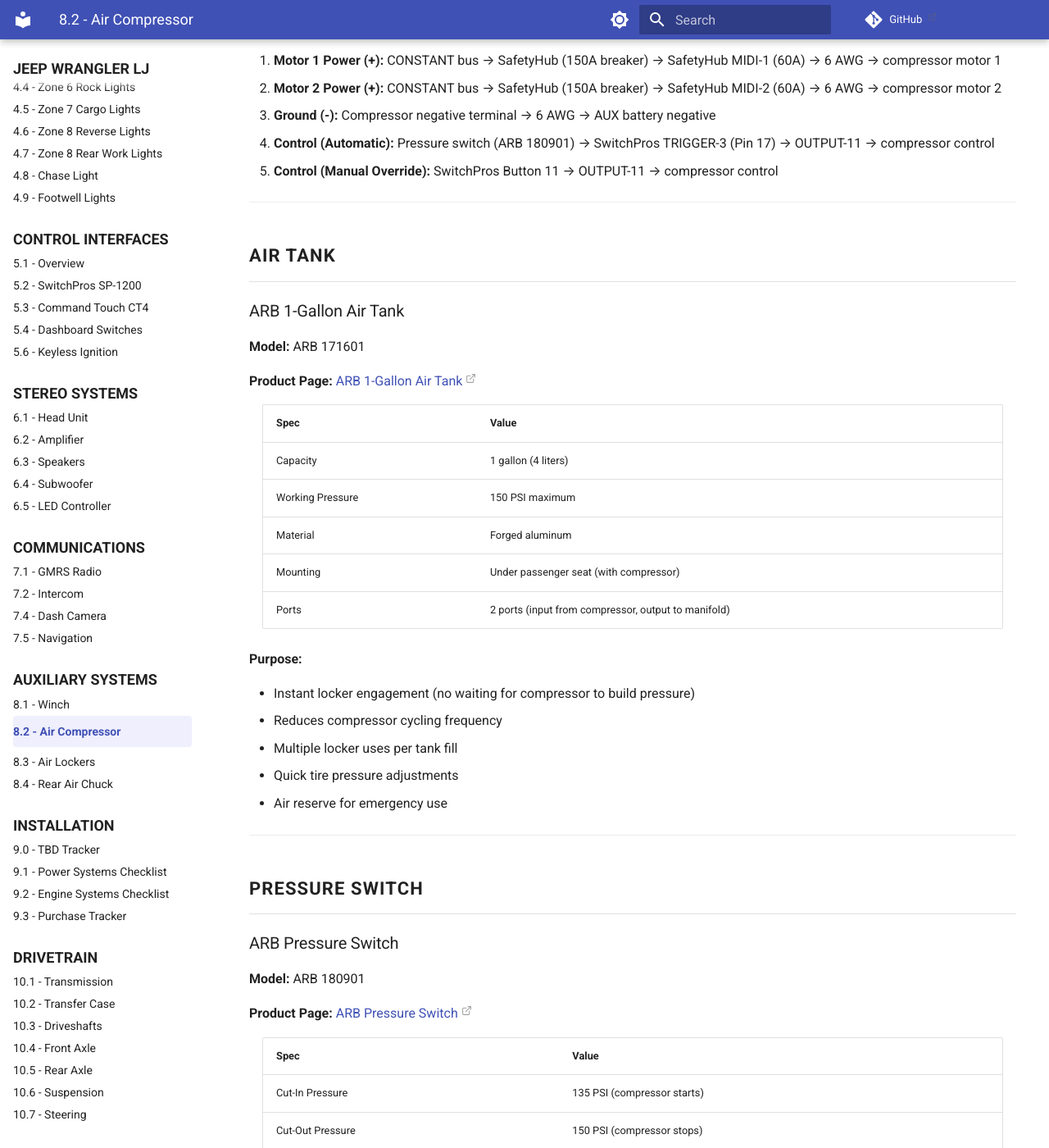
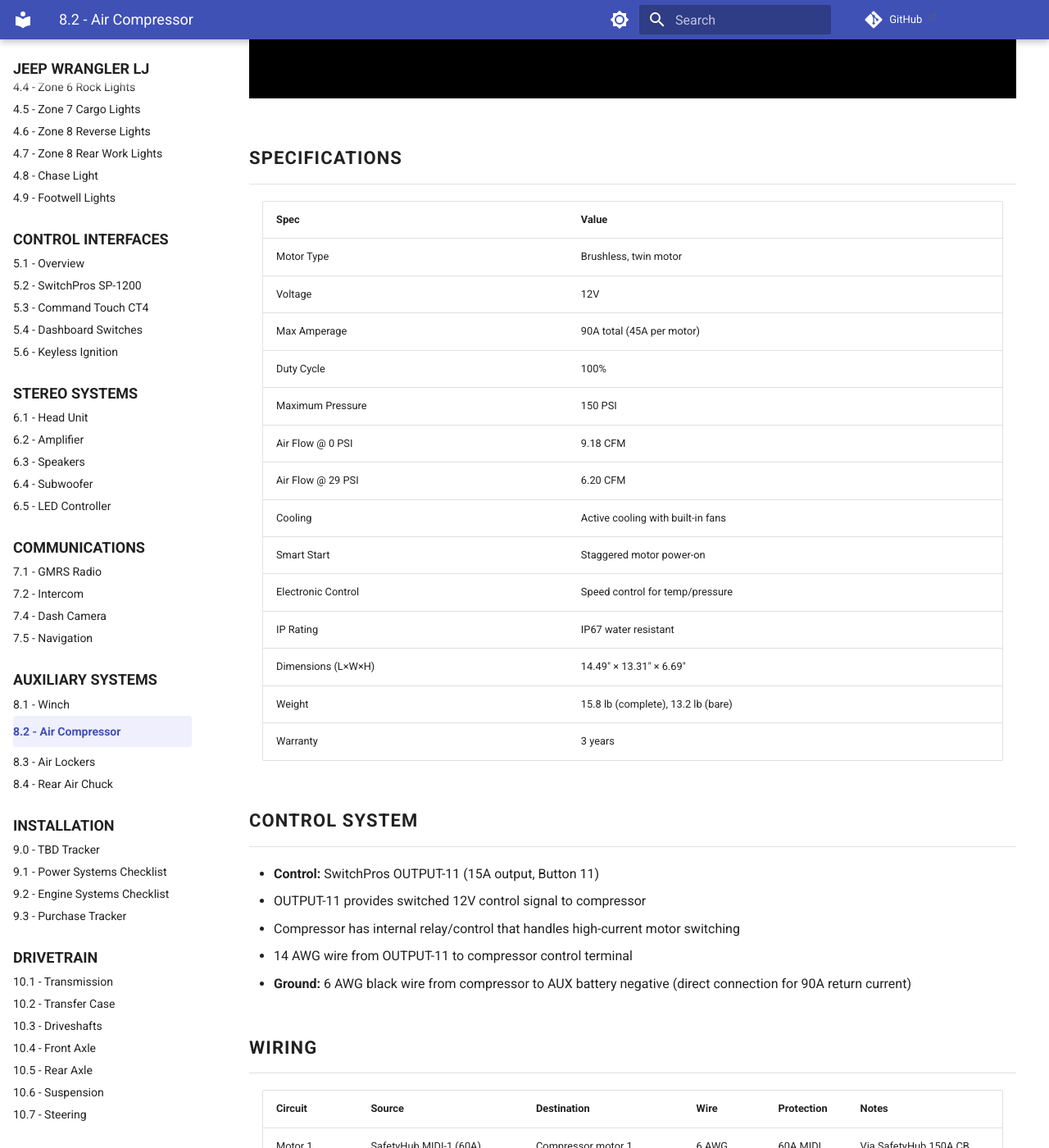
Before and after one commit to sob/drawings, an MkDocs documentation site: the page built from docs/jeep_lj/08-exterior-systems/02-air-compressor.md, in a window 1280 px wide and 1400 px high, scrolled down 1474 px. Shown: the whole window at 82% size. Built offline with MkDocs 1.6.1 and Material for MkDocs 9.7.7, drawn with Linux system fonts in a browser that asks for light colours; comment, search, counter and statistics services are not loaded; some of the changed text lies outside the part shown.

Commit message:
docs(lj): mark ARB CKBLTA12 + manifold + pressure switch purchased (#11)
Mark the ARB CKBLTA12 brushless twin compressor, ARB 180901 pressure
switch, and 4-6 port air manifold as purchased in the tracker and air
compressor doc. Fill in verified compressor specs (motor type,
dimensions, weight, 6.20 CFM @ 29 PSI, active cooling, warranty) from
the ARB store page. Correct the planned air tank from the discontinued
171601 (steel) to the current 171507 (aluminum, 4-port, 1-gal), which
matches the existing aluminum spec. Add product images for the
compressor, tank, pressure switch, RD116 air locker, and Zeon 10-S
winch to close the gap in section 8 imagery.

Co-authored-by: Claude Opus 4.7 <noreply@anthropic.com>

```diff
--- a/docs/jeep_lj/08-exterior-systems/02-air-compressor.md
+++ b/docs/jeep_lj/08-exterior-systems/02-air-compressor.md
@@ -26,13 +30,28 @@ ARB Twin Compressor system with air tank and automatic pressure management for l
 
 ///
 
+**Product Image:**
+
+![ARB CKBLTA12 Brushless Twin Compressor](../../images/arb-ckblta12-compressor.jpg)
+
 ## Specifications
 
-- Smart Start feature with staggered power-on to reduce startup spike
-- 100% duty cycle
-- Maximum pressure: 150 PSI
-- Air flow at 0 PSI: 9.18 CFM
-- IP67 water resistant
+| Spec                  | Value                              |
+| --------------------- | ---------------------------------- |
+| Motor Type            | Brushless, twin motor              |
+| Voltage               | 12V                                |
+| Max Amperage          | 90A total (45A per motor)          |
+| Duty Cycle            | 100%                               |
+| Maximum Pressure      | 150 PSI                            |
+| Air Flow @ 0 PSI      | 9.18 CFM                           |
+| Air Flow @ 29 PSI     | 6.20 CFM                           |
+| Cooling               | Active cooling with built-in fans  |
+| Smart Start           | Staggered motor power-on           |
+| Electronic Control    | Speed control for temp/pressure    |
+| IP Rating             | IP67 water resistant               |
+| Dimensions (L×W×H)    | 14.49" × 13.31" × 6.69"            |
+| Weight                | 15.8 lb (complete), 13.2 lb (bare) |
+| Warranty              | 3 years                            |
 
 ## Control System
 
@@ -65,17 +84,23 @@ ARB Twin Compressor system with air tank and automatic pressure management for l
 
 ### ARB 1-Gallon Air Tank
 
-**Model:** ARB 171601
+**Model:** ARB 171507 (Aluminum, 1-gallon, 4-port)
 
-**Product Page:** [ARB 1-Gallon Air Tank](https://www.amazon.com/ARB-171601-Steel-Tank/dp/B00IAAU66K)
+**Status:** To purchase (targeting 1-gallon capacity)
+
+**Product Page:** [ARB 171507 Aluminum 1-Gallon Air Tank](https://store.arbusa.com/aluminum-compressor-air-tank-with-1-gallon-capacity-and-4-ports-171507/)
+
+**Product Image:**
+
+![ARB 171507 1-Gallon Aluminum Air Tank](../../images/arb-171507-air-tank-1gal.jpg)
 
 | Spec             | Value                                |
 | ---------------- | ------------------------------------ |
 | Capacity         | 1 gallon (4 liters)                  |
 | Working Pressure | 150 PSI maximum                      |
-| Material         | Forged aluminum                      |
-| Mounting         | Under passenger seat (with compressor) |
-| Ports            | 2 ports (input from compressor, output to manifold) |
+| Material         | Forged aluminum end caps + extruded aluminum body (~50% lighter than steel) |
+| Mounting         | Under passenger seat (horizontal or vertical) |
+| Ports            | 4 × 1/4" NPT (daisy-chain compatible) |
 
 **Purpose:**
 
@@ -93,7 +118,13 @@ ARB Twin Compressor system with air tank and automatic pressure management for l
 
 **Model:** ARB 180901
 
+**Status:** Purchased
+
 **Product Page:** [ARB Pressure Switch](https://store.arbusa.com/compressor-pressure-switch-180901/)
+
+**Product Image:**
+
+![ARB 180901 Pressure Switch](../../images/arb-180901-pressure-switch.jpg)
 
 | Spec             | Value                    |
 | ---------------- | ------------------------ |
@@ -181,7 +214,7 @@ Compressor fills tank to 150 PSI → pressure switch opens → compressor stops
 
 - [ ] Verify ARB CKBLTA12 wiring harness connector pinout for motor 1, motor 2, and control terminals
 - [ ] Confirm under-seat mounting bracket/location for compressor and 1-gallon tank
-- [ ] Source 4-6 port air manifold with 1/4" NPT fittings
+- [ ] Purchase ARB 171507 1-gallon aluminum air tank
 - [ ] Order 0-200 PSI pressure gauge (panel-mount or in-line)
 
 ## Related Documentation
```
Also changed, not shown: other parts of docs/jeep_lj/08-exterior-systems/02-air-compressor.md (+6 -0 lines), docs/jeep_lj/08-exterior-systems/01-winch.md (+4 -0 lines), docs/jeep_lj/08-exterior-systems/03-air-lockers.md (+4 -0 lines), docs/jeep_lj/09-installation/03-purchase-tracker.md (+8 -8 lines), docs/jeep_lj/images/arb-171507-air-tank-1gal.jpg (added), docs/jeep_lj/images/arb-180901-pressure-switch.jpg (added), docs/jeep_lj/images/arb-ckblta12-compressor.jpg (added), docs/jeep_lj/images/arb-rd116-air-locker.jpg (added), docs/jeep_lj/images/warn-zeon-10s-winch.jpg (added).
